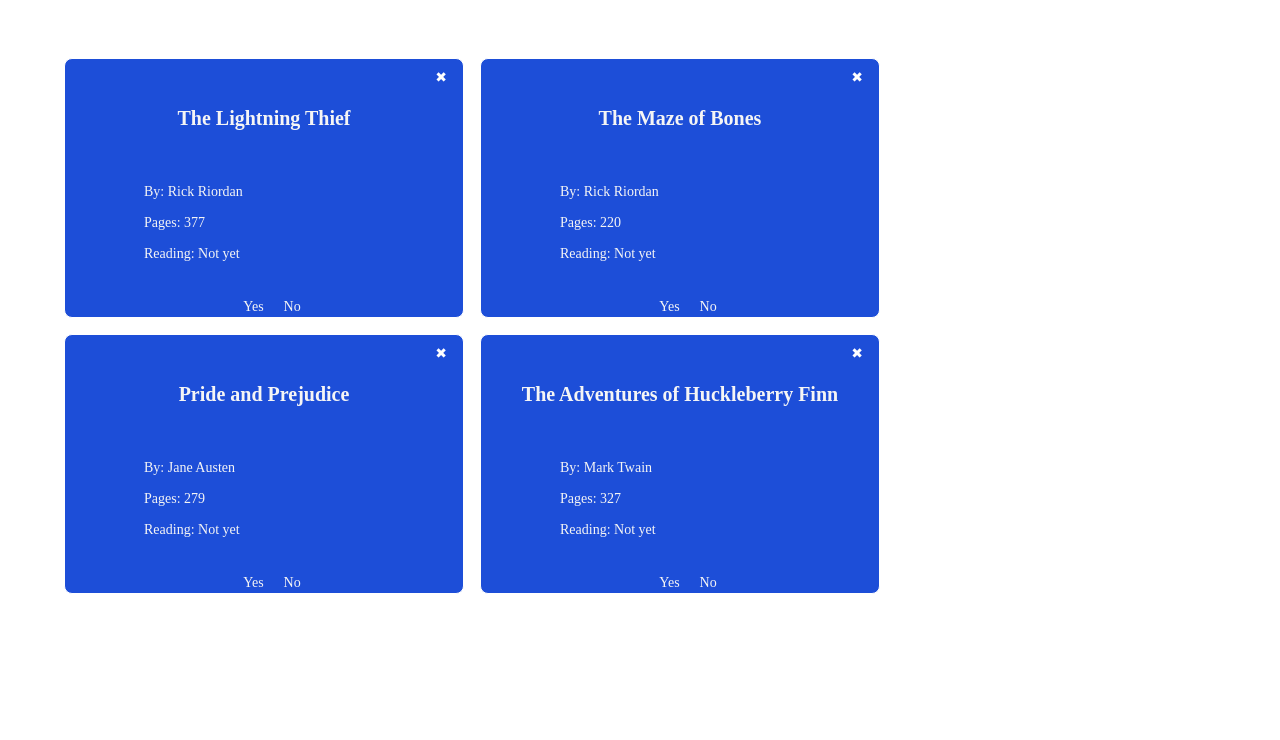
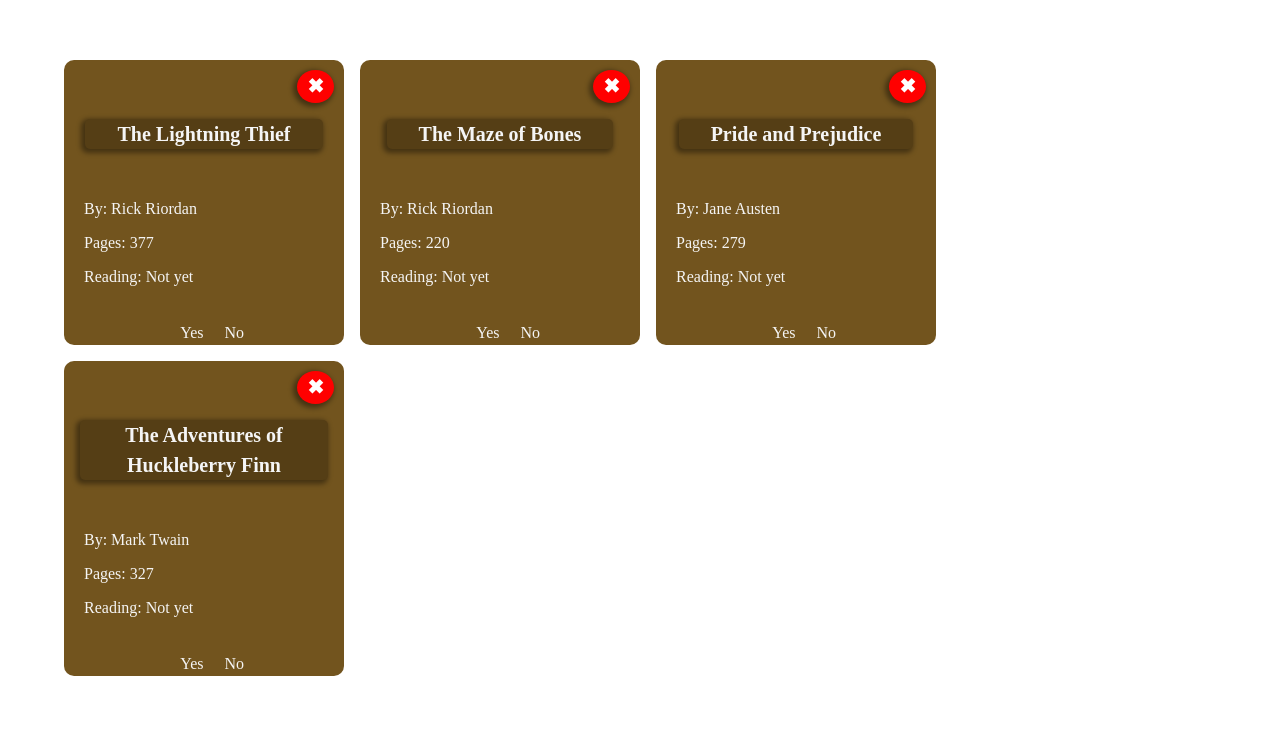
Before and after one commit to michaellucas1/Project-Library, a plain HTML site: page index.html in a window 1280 px wide. Shown: the part 142-882 px from the top of the page. Before the commit the page ends 800 px from the top, so only its background shows below. Drawn offline with Linux system fonts and the light colour scheme.

Commit message:
add a selector for class container and turn it to grid to seperate the header from the content, andd selectors for the buttons and style it

```diff
--- a/css/index.css
+++ b/css/index.css
@@ -1,18 +1,34 @@
 body *{
     font-family:'Times New Roman', Times, serif;
 }
+.container {
+    background-color:#483C33;
+    display:grid;
+    grid-template-columns:1fr;
+    grid-template-rows:200px 3fr;
+    grid-template-areas:
+        "header"
+        "body";
+
+}
 div >.library-container{
-    --custom-color:#1d4ed8;
+    grid-area: body;
+    --custom-color:#72541e;
     display:grid;
-    grid-template-columns: repeat(auto-fill,400px);
+    grid-template-columns: repeat(auto-fit,280px);
     grid-auto-rows: auto;
     gap:1rem 1rem;
     margin:4rem;
 }
 div > .library-header{
+    grid-area:header;
+    justify-self:stretch;
     margin:4rem;
     display:flex;
     justify-content: space-between;
+    color:white;
+    border-bottom: 2px solid #432e07
+
 }
 div > h1 {
     font-size:48px;
@@ -20,20 +36,21 @@ div > h1 {
 .library-container > .book-entry{
     background-color:var(--custom-color);
     color:whitesmoke;
-    border-radius: 0.5rem;
     display:flex;
     flex-direction: column;
     align-items:center;
     justify-content: space-between;
     flex-wrap: wrap;
-    border:0.1rem solid white;
+    border:none;
+    border-radius: 10px;
 }
 .book-entry > .book-container{
-    display:flex;
-    flex-direction: column;
-    justify-content:space-around;
     margin:1rem;
+    background-color: #553e15;
+    padding:0 2rem 0 2rem;
+    border-radius: 5px;
 }
+
 .book-entry > .book-info-container{
     display:flex;
     flex-direction: column;
@@ -43,8 +60,8 @@ div > h1 {
     gap:10px 10px;
     width:15rem;
 }
-.book-entry *:not(.title) {
-    font-size:14px;
+.book-entry *:not(.title):not(button) {
+    font-size:16px;
 }
 .book-entry > .book-info-container > p:nth-child(1){
     padding-top:1rem;
@@ -59,8 +76,10 @@ div > h1 {
     text-align: center;
 }
 .book-entry > button{
-    background-color:transparent;
+    background-color:red;
     border:none;
+    font-size:20px;
+    border-radius: 100%;
     color:white;
     align-self: flex-end;
     margin: 10px 10px 0 0;
@@ -69,3 +88,41 @@ div > h1 {
 form > span > input[name="readingStatus"]{
     visibility:hidden;
 }
+.book-entry > span>button,
+div > button{
+    margin-bottom:20px;
+    font-size:18px;
+    border:none;
+    border-radius: 20px;
+    padding:5px 10px 5px 10px;
+    color:white;
+    font-weight: bold;
+}
+.book-entry > .book-container,
+.book-entry > span>button,
+.book-entry > button,
+div > button{
+    box-shadow: -2px 2px 5px 2px rgb(0,0,0,0.4);
+}
+.book-entry > span>button:nth-of-type(1),
+div > button{
+    background-color:green;
+}
+.book-entry > span>button:nth-of-type(2){
+    background-color:red;
+}
+.book-entry > button:hover,
+.book-entry > span>button:nth-of-type(2):hover{
+    background-color:rgba(255, 0, 0, 0.4);
+}
+.book-entry > button:active,
+.book-entry > span>button:nth-of-type(2):active{
+    background-color:rgba(116, 1, 1, 0.4);
+}
+.book-entry > span>button:nth-of-type(1):hover{
+    background-color:rgba(0, 128, 0, 0.4);
+}
+.book-entry > span>button:nth-of-type(1):active,
+div > button:active{
+    background-color:rgba(1, 91, 1, 1);
+}
```
